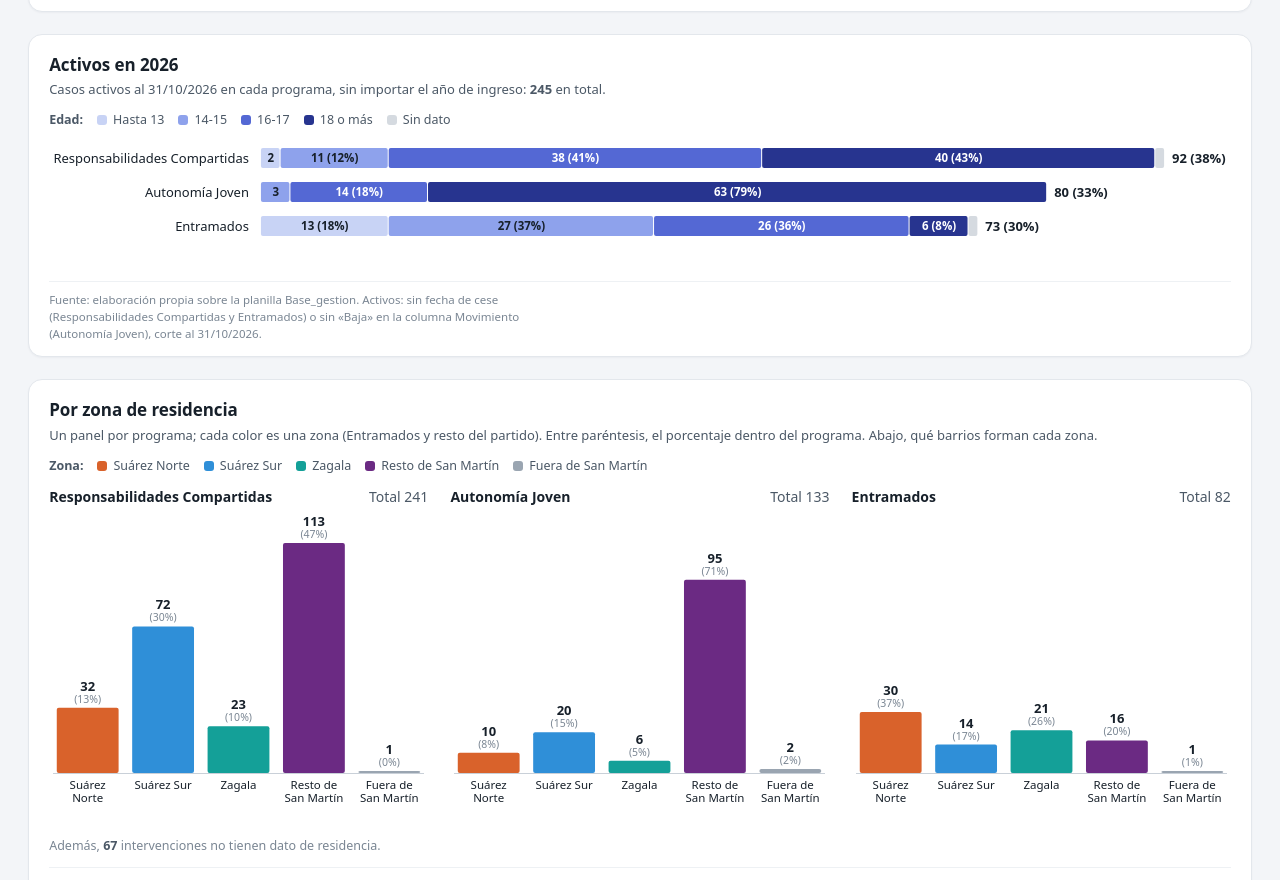
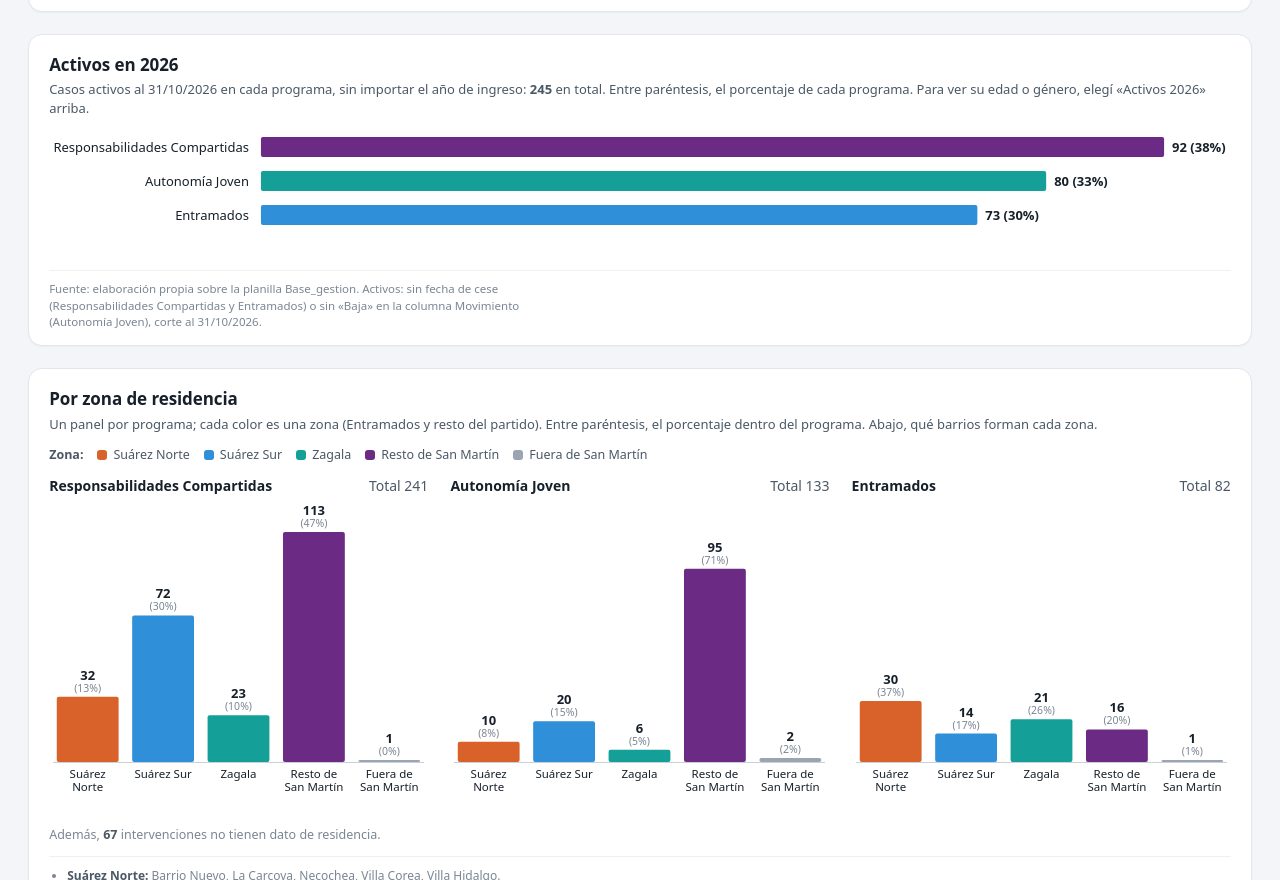
Before and after one commit to JoaquinZ87/tablero-programas-sm, a plain HTML site: page index.html in a window 1280 px wide. Shown: the part 1092-1972 px from the top of the page. Drawn offline with Linux system fonts and the light colour scheme.

Commit message:
Tablero: Activos en 2026 muestra solo el total por programa con su porcentaje
Co-Authored-By: Claude Opus 5.5 <noreply@anthropic.com>

```diff
--- a/index.html
+++ b/index.html
@@ -313,7 +313,6 @@
       <h2>Activos en 2026</h2>
       <p data-draw="activos-sub">Casos activos al 31/10/2026 en cada programa, sin importar el año de ingreso.</p>
     </div>
-    <div class="tb-leyenda" data-draw="leyenda" data-dim-grafico="programa"></div>
     <div class="tb-graf" data-draw="g-activos" data-source="cubo"></div>
     <div class="tb-pie"><p class="tb-fuente">Fuente: elaboración propia sobre la planilla Base_gestion. Activos: sin fecha de cese (Responsabilidades Compartidas y Entramados) o sin «Baja» en la columna Movimiento (Autonomía Joven), corte al 31/10/2026.</p></div>
   </article>
@@ -633,7 +632,7 @@
     }
 
     // Dibujo genérico de barras apiladas. filas: [{key, label, total, segs:[{label,color,v}], extra?, activa?}]
-    function barrasLibres(el, datos, { onClick, titulo, cabecera, vacio = 'Sin intervenciones para estos filtros.', extraTit = '', porcentajes = false, envolver = false }) {
+    function barrasLibres(el, datos, { onClick, titulo, cabecera, vacio = 'Sin intervenciones para estos filtros.', extraTit = '', porcentajes = false, envolver = false, sinTextoSeg = false }) {
       el.replaceChildren();
       datos = datos.filter((f) => f.total > 0);
       if (!datos.length) { el.textContent = vacio; return; }
@@ -703,7 +702,7 @@
           gg.append('rect').attr('class', 'tb-seg').attr('x', lw + x(acc)).attr('y', 7).attr('width', Math.max(1, w - 1)).attr('height', filaH - 14)
             .attr('rx', 2).style('fill', s.color);
           const txt = largo && medir(largo) + 8 < w ? largo : (medir(fmt(s.v)) + 8 < w || w > 26 ? fmt(s.v) : null);
-          if (txt) gg.append('text').attr('class', 'tb-seg-txt').attr('x', lw + x(acc) + w / 2).attr('y', filaH / 2).attr('dy', '.35em')
+          if (txt && !sinTextoSeg) gg.append('text').attr('class', 'tb-seg-txt').attr('x', lw + x(acc) + w / 2).attr('y', filaH / 2).attr('dy', '.35em')
             .attr('text-anchor', 'middle').style('fill', oscuro(s.color) ? '#ffffff' : '#17202a').text(txt);
           acc += s.v;
         }
@@ -1015,15 +1014,20 @@
   });
 
   dash.draw('g-activos', (el) => {
+    el.replaceChildren();
+    if (!TB.estado(el)) return;
     const f = { ...TB.filtros(), anio: 'Activos' };
-    TB.barras(el, TB.DIMS.programa.cats.map((c) => ({ key: c.key, label: c.label, base: { ...f, programa: c.key }, activa: f.programa === 'Todos' || f.programa === c.key })), {
-      dimKey: TB.dimPara('programa'), titulo: 'Casos activos al 31/10/2026 por programa', onClick: (r) => TB.alternar('programa', r.key), porcentajes: true,
+    const filas = TB.DIMS.programa.cats.map((c) => {
+      const v = TB.valor({ ...f, programa: c.key });
+      return { key: c.key, label: c.label, total: v, segs: [{ label: c.label, color: c.color, v }], activa: f.programa === 'Todos' || f.programa === c.key };
     });
+    TB.barrasLibres(el, filas, { titulo: 'Casos activos al 31/10/2026 por programa', porcentajes: true, sinTextoSeg: true,
+      cabecera: ['Programa', 'Activos', 'Total'], onClick: (r) => TB.alternar('programa', r.key) });
   });
   dash.draw('activos-sub', (el) => {
     const b = document.createElement('b');
     TB.numero(b, { ...TB.filtros(), anio: 'Activos' });
-    el.replaceChildren('Casos activos al 31/10/2026 en cada programa, sin importar el año de ingreso: ', b, ' en total.');
+    el.replaceChildren('Casos activos al 31/10/2026 en cada programa, sin importar el año de ingreso: ', b, ' en total. Entre paréntesis, el porcentaje de cada programa. Para ver su edad o género, elegí «Activos 2026» arriba.');
   });
 
   // ---- paneles por programa (zona, edad, género, barrio)
```
